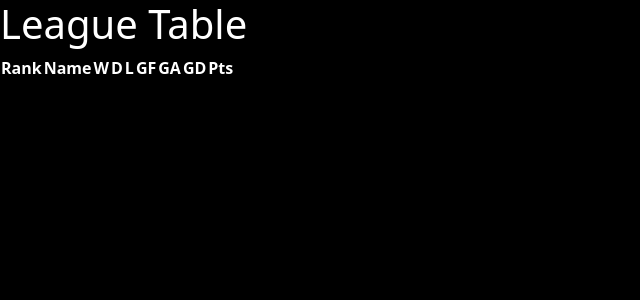
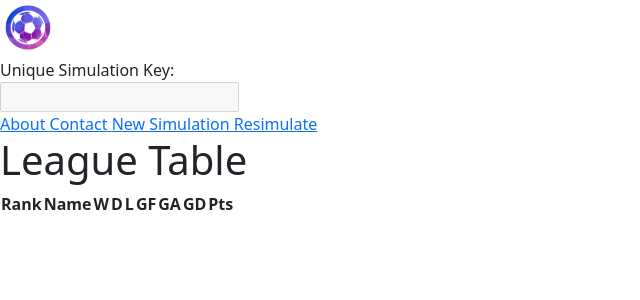
Before and after one commit to wjrm500/SoccerSimulation, a Python web app: template frontend/templates/simulation.html in a window 1280 px wide. Shown: the top 300 px of the page, without its empty margins (0-640 px from the left). Run offline with Jinja, Linux system fonts and the light colour scheme; the template is opened without the code that fills it, so the values that code supplies are empty; some libraries are stand-ins or nearby versions.

Commit message:
Further work on frontend including nav bar for rest of website

```diff
--- a/frontend/main.py
+++ b/frontend/main.py
@@ -20,12 +20,13 @@
 @app.route('/', methods = ['GET'])
 def getHome():
     systems = db.cnx['soccersim']['systems'].find()
-    return render_template('home.html', systems = systems)
+    return render_template('home.html', cssFile = 'home.css', systems = systems)
 
 @app.route('/', methods = ['POST'])
 def postHome():
     universeKey = request.form['universe_key']
     if 'universe' not in session:
+        session['universeKey'] = universeKey
         session['universe'] = db.getUniverse(universeKey)
     return redirect(url_for('simulation'))
 
@@ -36,7 +37,7 @@
         leagueTable = universe.systems[0].leagues[0].getLeagueTable()
         leagueTableItems = list(leagueTable.items())
         leagueTableItems.sort(key = lambda x: (x[1]['Pts'], x[1]['GD']), reverse = True)
-        return render_template('simulation.html', leagueTableItems = leagueTableItems)
+        return render_template('simulation.html', cssFile = 'rest_of_website.css', universeKey = session['universeKey'], leagueTableItems = leagueTableItems)
     return render_template('error.html')
 
 @app.route('/player/<id>')
--- a/frontend/static/css/style.css
+++ b/frontend/static/css/home.css
@@ -15,24 +15,6 @@
 
 .home-sub-container {
     margin: 5px 0px;
-}
-
-#home-logo-title-container {
-    display: flex;
-}
-
-.home-logo-title-element {
-    margin: 5px;
-}
-
-#home-logo {
-    height: 45px;
-}
-
-#home-title {
-    font-size: 2em;
-    font-family: 'Quattrocento Sans', sans-serif;
-    font-weight: bold;
 }
 
 #home-buttons-container {
--- /dev/null
+++ b/frontend/static/css/main.css
@@ -0,0 +1,19 @@
+#logo-title-container {
+    display: flex;
+    text-decoration: none;
+}
+
+.logo-title-element {
+    margin: 5px;
+}
+
+#logo {
+    height: 45px;
+}
+
+#title {
+    color: white;
+    font-size: 2em;
+    font-family: 'Quattrocento Sans', sans-serif;
+    font-weight: bold;
+}
--- a/frontend/templates/base.html
+++ b/frontend/templates/base.html
@@ -1,12 +1,15 @@
 <html>
     <head>
         <link href="https://cdn.jsdelivr.net/npm/bootstrap@5.0.0-beta3/dist/css/bootstrap.min.css" rel="stylesheet" integrity="sha384-eOJMYsd53ii+scO/bJGFsiCZc+5NDVN2yr8+0RDqr0Ql0h+rP48ckxlpbzKgwra6" crossorigin="anonymous">
-        <link rel="stylesheet" href="/static/css/style.css?{{ randomString }}">
+        <link rel="stylesheet" href="/static/css/main.css?{{ randomString }}">
+        <link rel="stylesheet" href="/static/css/{{ cssFile }}?{{ randomString }}">
         <link rel="preconnect" href="https://fonts.gstatic.com">
         <link href="https://fonts.googleapis.com/css2?family=Quattrocento+Sans:wght@400;700&display=swap" rel="stylesheet">
         <title>{% block title %}{% endblock %}</title>
     </head>
     <body>
         {% block body %}{% endblock %}
+        <script src="https://kit.fontawesome.com/3cd62817c9.js" crossorigin="anonymous"></script>
+        <script src="https://ajax.googleapis.com/ajax/libs/jquery/3.5.1/jquery.min.js"></script>
     </body>
 </html>
--- /dev/null
+++ b/frontend/templates/nav.html
@@ -0,0 +1,30 @@
+<div id="nav">
+    <a href="/" id="logo-title-container" class="home-sub-container nav-element"">
+        <img id="logo" class="logo-title-element" src="/static/images/soccersim_logo.png">
+        <div id="title" class="logo-title-element">Soccer Simulation</div>
+    </a>
+    <div class="nav-element">
+        <div id="simulation-key-container">
+            <div id="simulation-key-label" class="simulation-key-element">
+                Unique Simulation Key:
+            </div>
+            <div id="simulation-key-value" class="simulation-key-element">
+                <input type="text" value="{{ universeKey }}" disabled>
+            </div>
+        </div>
+    </div>
+    <div id="hyperlink-panel" class="nav-element">
+        <a href="/about" id="about-button" class="nav-button">
+            About
+        </a>
+        <a href="/contact" id="contact-button" class="nav-button">
+            Contact
+        </a>
+        <a href="/new-simulation" id="new-simulation-button" class="nav-button">
+            New Simulation
+        </a>
+        <a href="/resimulate" id="resimulate-button" class="nav-button">
+            Resimulate
+        </a>
+    </div>
+</div>
--- /dev/null
+++ b/frontend/templates/rest_of_website.html
@@ -0,0 +1,5 @@
+{% extends 'base.html' %}
+{% block body %}
+    {% include 'nav.html' %}
+    {% block content %}{% endblock %}
+{% endblock %}
--- a/frontend/templates/simulation.html
+++ b/frontend/templates/simulation.html
@@ -1,5 +1,5 @@
-{% extends 'base.html' %}
-{% block body %}
+{% extends 'rest_of_website.html' %}
+{% block content %}
     <h1>League Table</h1>
     <table>
         <tr>
```
Also changed, not shown: frontend/static/css/rest_of_website.css (added, +56 -0 lines), frontend/static/js/script.js (added, +7 -0 lines), frontend/templates/home.html (+5 -5 lines), frontend/static/images/soccersim_logo.png (added).
